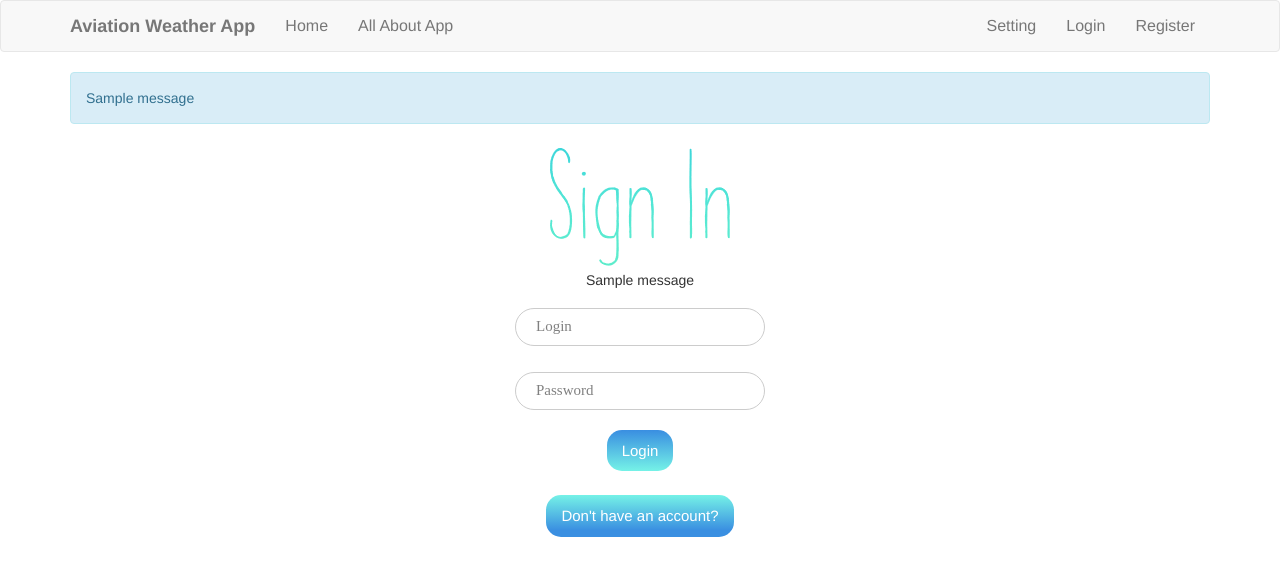
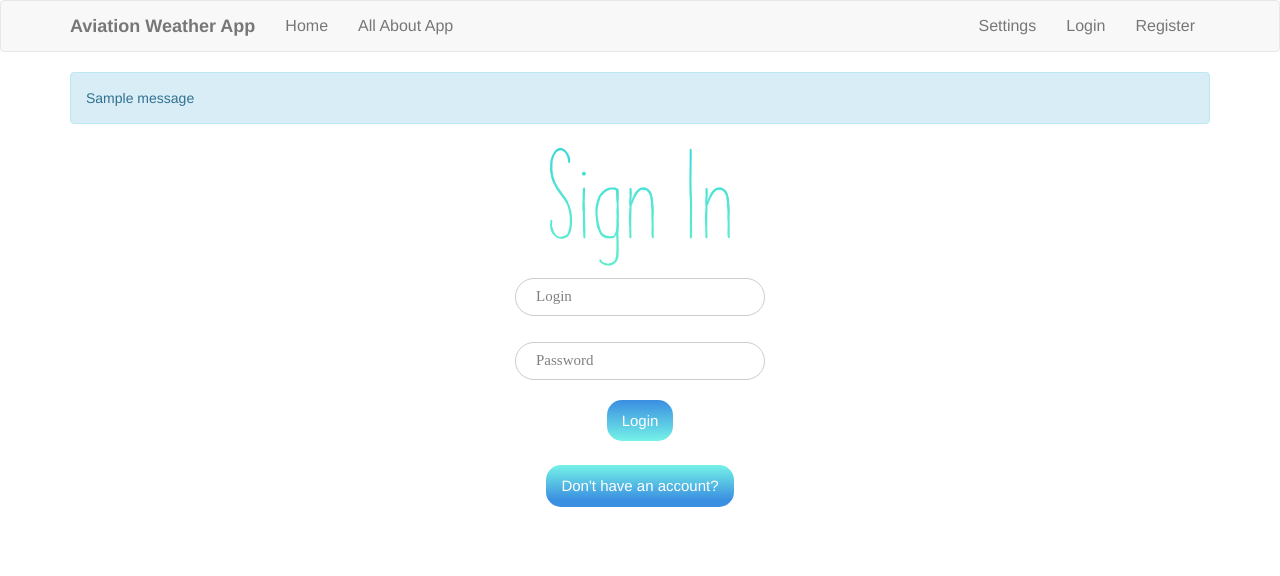
Before and after one commit to cptartur/aviation-weather-app, a Flask app: page /login in a window 1280 px wide. Shown: the top 576 px of the page. Run offline with Flask 2, Linux system fonts and the light colour scheme; tables that the repository leaves empty hold one stand-in row (values such as "Sample post"); one stand-in notice (Sample message) is shown; some libraries are stand-ins or nearby versions.

Commit message:
Little Fixes

```diff
--- a/avw/templates/auth/login.html
+++ b/avw/templates/auth/login.html
@@ -17,13 +17,7 @@
     <div style="text-align:center">
 
         <img src="{{ url_for('static', filename='sign_in.PNG') }}" alt="sign">
-        <div>
-            {% with messages = get_flashed_messages() %}
-                {% for m in messages %}
-                    <p>{{ m }}</p>
-                {% endfor %}
-            {% endwith %}
-        </div>
+
         <div>
             <form method="POST" action="">
                 {{ form.hidden_tag() }}
--- a/avw/templates/base.html
+++ b/avw/templates/base.html
@@ -6,7 +6,7 @@
         <div class="container">
             <div class="navbar-header">
                 <button type="button" class="navbar-toggle collapsed" data-toggle="collapse"
-                        data-target="#bs-example-navbar-collapse-1" aria-expanded="false">
+                        data-target="#bs-examplebas-navbar-collapse-1" aria-expanded="false">
                     <span class="sr-only">Toggle navigation</span>
                     <span class="icon-bar"></span>
                     <span class="icon-bar"></span>
@@ -22,11 +22,11 @@
                 </ul>
                 <ul class="nav navbar-nav navbar-right">
                     {% if current_user.is_anonymous %}
-                        <li><a href="{{ url_for('main.index') }}">Setting</a></li>
+                        <li><a href="{{ url_for('main.index') }}">Settings</a></li>
                         <li><a href="{{ url_for('auth.login') }}">Login</a></li>
                         <li><a href="{{ url_for('auth.register') }}">Register</a></li>
                     {% else %}
-                        <li><a href="{{ url_for('main.index') }}">Setting</a></li>
+                        <li><a href="{{ url_for('main.index') }}">Settings</a></li>
                         <li><a href="{{ url_for('auth.logout') }}">Logout</a></li>
                     {% endif %}
                 </ul>
```
